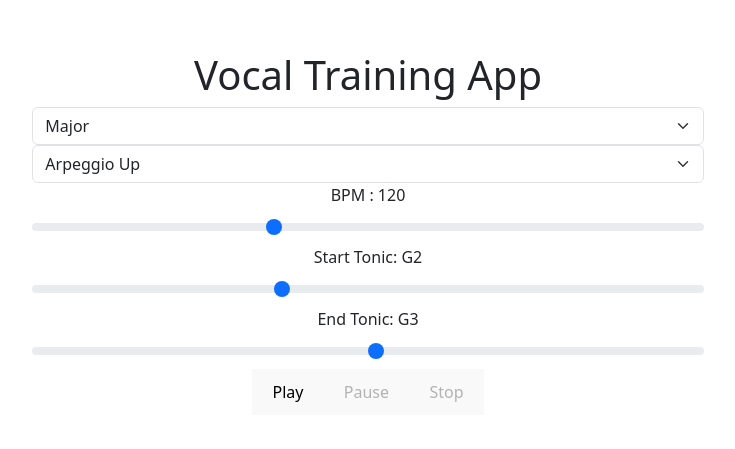
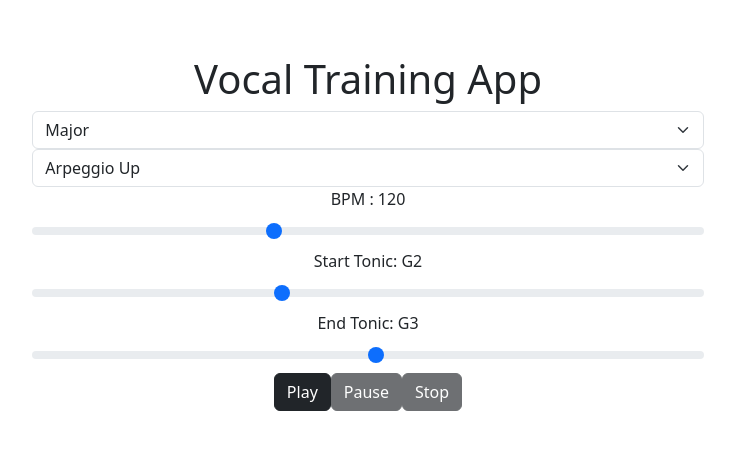
Before and after one commit to dtlaurianti/vocal-training-app, a React (Vite) app in the folder frontend/: page / in a window 1280 px wide. Shown: the part 167-616 px from the top of the page, without its empty margins (272-1007 px from the left). Built offline with nearby package versions, Linux system fonts and the light colour scheme; no server answers.

Commit message:
feat: switched to bootstrap buttons

```diff
--- a/frontend/src/components/AudioPlayer.jsx
+++ b/frontend/src/components/AudioPlayer.jsx
@@ -1,6 +1,7 @@
 import React from "react";
 import { useState, useEffect } from "react";
 import axios from "../api/axios";
+import Button from "react-bootstrap/Button";
 
 import AudioPreloader from "./AudioPreloader";
 
@@ -131,17 +132,17 @@ function AudioPlayer({ BPM, scale, pattern, startNote, endNote }) {
   return (
     <div>
       {/* <div>{sequence.join(', ')}</div> */}
-      <button onClick={startAudio} disabled={playback === "play"}>
+      <Button onClick={startAudio} disabled={playback === "play"} variant="dark">
         Play
-      </button>
-      <button
+      </Button>
+      <Button
         onClick={pauseAudio}
-        disabled={playback === "pause" || playback === "stop"}>
+        disabled={playback === "pause" || playback === "stop"} variant="dark">
         Pause
-      </button>
-      <button onClick={stopAudio} disabled={playback === "stop"}>
+      </Button>
+      <Button onClick={stopAudio} disabled={playback === "stop"} variant="dark">
         Stop
-      </button>
+      </Button>
     </div>
   );
 }
```
